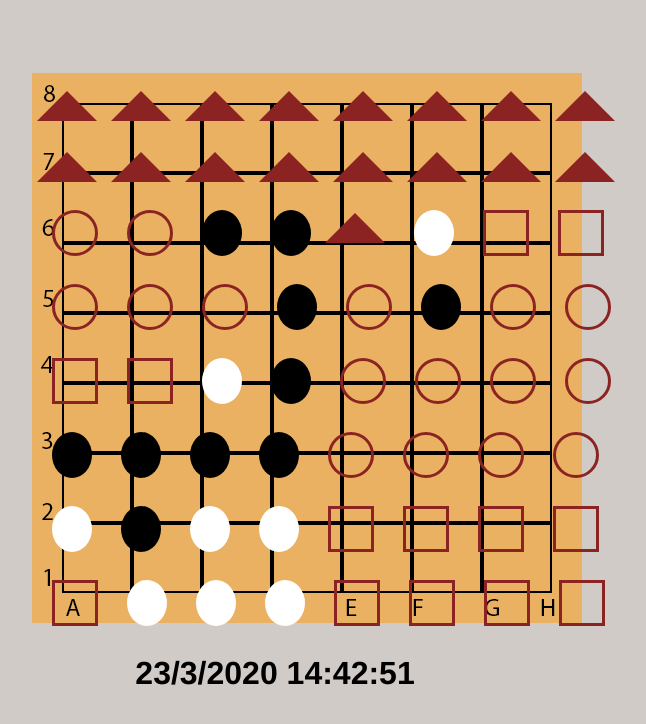
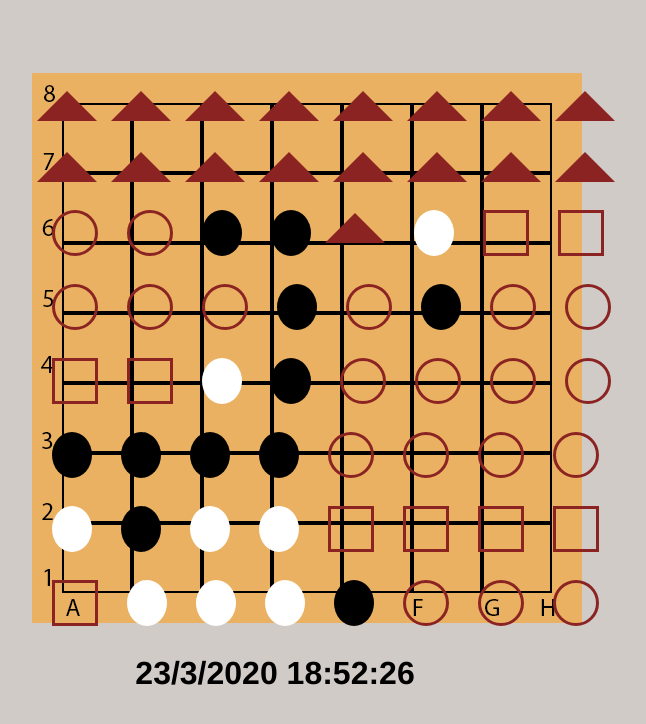
Before and after one commit to wolfghost9898/GoGame, a plain HTML site: page salida/REPORTE2.HTM in a window 1280 px wide. Shown: the whole page, without its empty margins (365-1011 px from the left). Drawn offline with Linux system fonts and the light colour scheme.

Commit message:
SELECCIONA UN GANADOR

```diff
--- a/salida/REPORTE2.HTM
+++ b/salida/REPORTE2.HTM
@@ -69,12 +69,12 @@
 <div class="gridSpace white">0</div>
 <div class="gridSpace white">0</div>
 <div class="gridSpace white">0</div>
-<div class="square">0</div>
-<div class="square">0</div>
-<div class="square">0</div>
-<div class="square">0</div>
+<div class="gridSpace black">0</div>
+<div class="circle">0</div>
+<div class="circle">0</div>
+<div class="circle">0</div>
 </div>
 </div>
 </body>
-<h1>23/3/2020   14:42:51</h1>
+<h1>23/3/2020   18:52:26</h1>
 </html>
```
Also changed, not shown: 2 other files.
